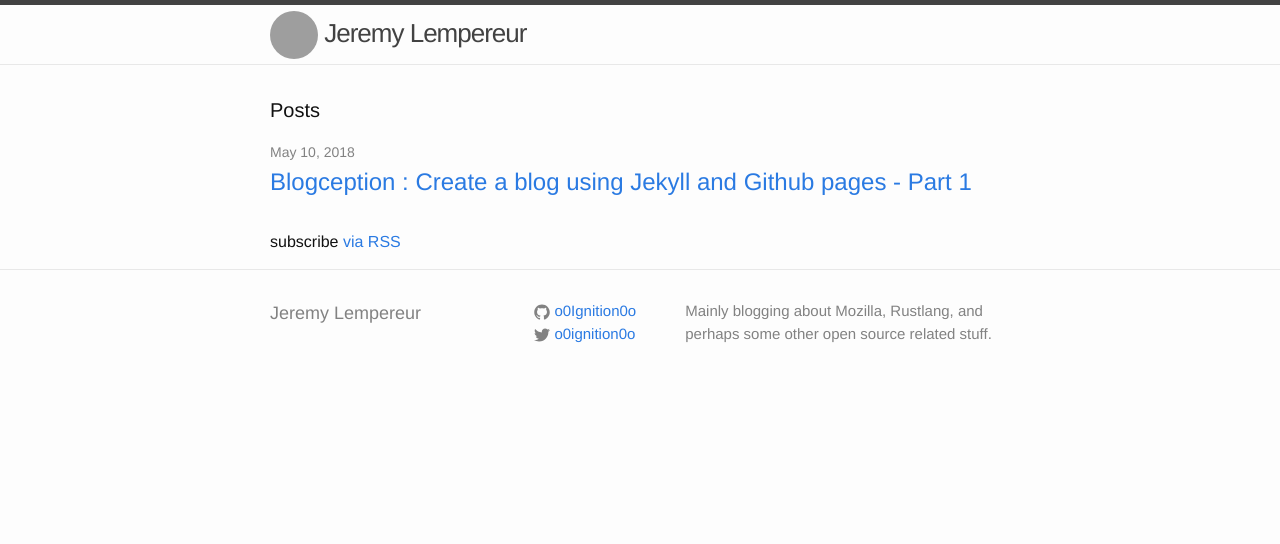
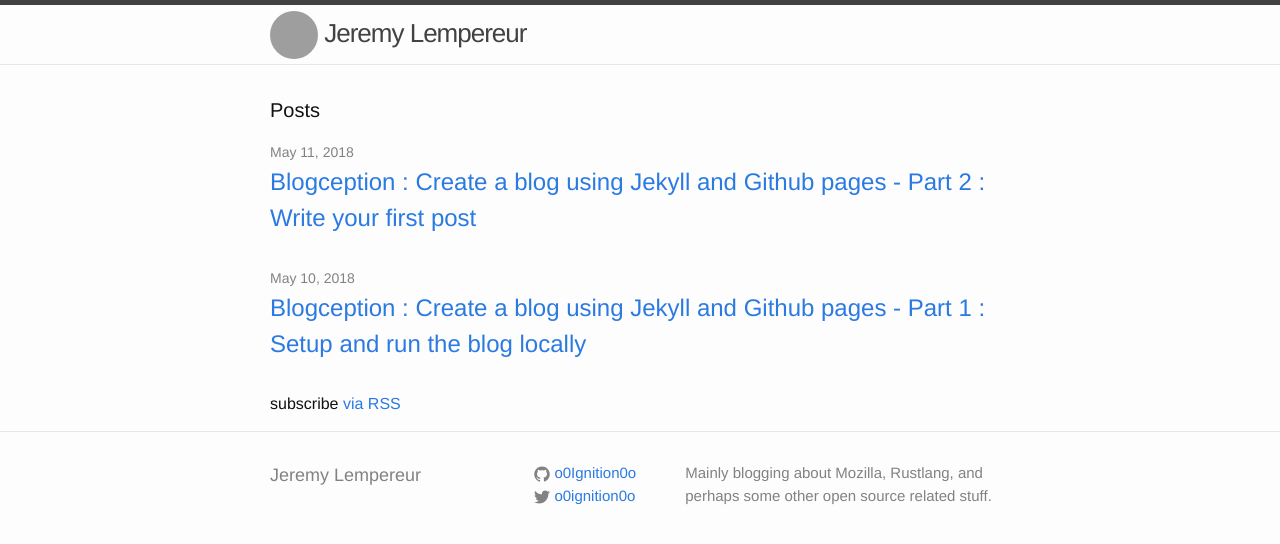
Before and after one commit to o0Ignition0o/blog, a Jekyll site: the page built from index.html, in a window 1280 px wide. Shown: the top 544 px of the page. Built offline with Jekyll 4.4.1, drawn with Linux system fonts in a browser that asks for light colours; part of the change alters nothing that is shown; grey boxes are pictures that could not be loaded.

Commit message:
Blogception part two: Write your first blog post.

````diff
--- a/_posts/2018-05-10-blogception-create-blog-jekyll-github-pages-part-1.md
+++ b/_posts/2018-05-10-blogception-create-blog-jekyll-github-pages-part-1.md
@@ -1,6 +1,6 @@
 ---
 layout: post
-title: "Blogception : Create a blog using Jekyll and Github pages - Part 1"
+title: "Blogception : Create a blog using Jekyll and Github pages - Part 1 : Setup and run the blog locally"
 author: Jeremy Lempereur - o0Ignition0o
 ---
 
@@ -15,13 +15,15 @@ One of the main issues I've faced as I was trying to write blog posts (besides c
 - Do I really have to learn _insert_framework_name_here_ just in order to write articles ?
 - Will I have to be mindful of HTML / CSS while I only want to write plain sentences ?
 
-So I looked and found a couple of tools that helped me setup my blog.
+So I looked and found a couple of tools that helped me setup my blog. This is a several parts howto to spare you the trouble :)
 
 In the first part, we check the requirements in order to setup and run the blog locally, and we run our blog for the first time.
 
+In the [second part]({{ "/2018/05/11/blogception-create-blog-jekyll-github-pages-part-2.html" | prepend: site.baseurl }}), we edit the global site configuration, and write our first blog post.
+
 The entire source code of the blog (and its contents) can be found on [a Github repository](https://github.com/o0Ignition0o/blog). Feel free to fork it, edit it, and use it for your own purposes !
 
-# 1. Prerequisites
+## 1. Prerequisites
 
 In order to run a local version of the blog on your computer, and in order to publish it online, you will need a couple of tools :
 
@@ -33,7 +35,7 @@ Don't worry, you won't actually need to learn and write Ruby, The blog articles
 
 What you do need to know a bit, is how to use Github and git, since it's out of the scope of this series. A great quickstart on how to use git and github in an Open Source context can be found on [channelcs blog](https://channelcs.github.io/best-practices-in-a-collaborative-environment.html).
 
-# 2. Get the blog boilerplate
+## 2. Get the blog boilerplate
 
 You didn't expect me to let you down and let you start from scratch, did you ? :)
 
@@ -105,9 +107,13 @@ Now visit [http://127.0.0.1:4000/rust-lang-blog-boilerplate/](http://127.0.0.1:4
 
 ![Our first blog is running !]({{ "/images/first_run.png" | prepend: site.baseurl }} "First blog run")
 
+## Conclusion
+
 Congratulations, you have successfully forked, cloned and setup your first blog !
 
-In the next article, we'll figure out how to edit the configuration, and we'll write our first blog post together !
+In this article, we figured out how to install the requirements, and how to setup our local jekyll blog.
+
+In the [next article]({{ "/2018/05/11/blogception-create-blog-jekyll-github-pages-part-2.html" | prepend: site.baseurl }}), we'll figure out how to edit the configuration, and we'll write our first blog post together !
 
 If you're really eager to do it, have a look at the [_config.yml](https://github.com/o0Ignition0o/rust-lang-blog-boilerplate/blob/master/_config.yml) file in the boilerplate, as well as the [README.md](https://github.com/o0Ignition0o/rust-lang-blog-boilerplate/blob/master/README.md) file, and the [dummy blog post](https://github.com/o0Ignition0o/rust-lang-blog-boilerplate/blob/master/_posts/2018-05-10-blog-boilerplate.md) :)
 
--- /dev/null
+++ b/_posts/2018-05-11-blogception-create-blog-jekyll-github-pages-part-2.md
@@ -0,0 +1,119 @@
+---
+layout: post
+title: "Blogception : Create a blog using Jekyll and Github pages - Part 2 : Write your first post"
+author: Jeremy Lempereur - o0Ignition0o
+---
+
+Blogception is a series of blog posts on how to create a blog... and posts.
+
+As part of the [content-o-tron](https://github.com/rust-community/content-o-tron) initiative, we're committed to help each member of the community and each newcomer to share their story using rust.
+This means empowering everyone to write blog posts in order to share feedback with the world.
+
+One of the main issues I've faced as I was trying to write blog posts (besides choosing a topic, and suffering the [impostor syndrome](https://en.wikipedia.org/wiki/Impostor_syndrome); feeling I'm not goot enough to write, or that my experiences are not worth sharing), was the physical setup:
+
+- Should I setup a CMS ?
+- Do I really have to learn _insert_framework_name_here_ just in order to write articles ?
+- Will I have to be mindful of HTML / CSS while I only want to write plain sentences ?
+
+So I looked and found a couple of tools that helped me setup my blog. This is a several parts howto to spare you the trouble :)
+
+In the [first part]({{ "/2018/05/10/blogception-create-blog-jekyll-github-pages-part-1.html" | prepend: site.baseurl }}), we check the requirements in order to setup and run the blog locally, and we run our blog for the first time.
+
+In the second part, we edit the global site configuration, and write our first blog post.
+
+The entire source code of the blog (and its contents) can be found on [a Github repository](https://github.com/o0Ignition0o/blog). Feel free to fork it, edit it, and use it for your own purposes !
+
+## 1. Edit the global configuration
+
+Now that the blog is setup and running locally on your computer, it's time to edit it so it will be yours !
+
+The global configuration file, _config.yml can be found [at the root directory](https://github.com/o0Ignition0o/rust-lang-blog-boilerplate/blob/master/_config.yml)  of the project.
+
+Let's go through each of the settings together, using this blogs configuration as an example :
+
+```yml
+# Site settings
+title: Jeremy Lempereur # This is the blog name
+description: Mainly blogging about Mozilla, Rustlang, and perhaps some other open source related stuff. # A basic description for the blogs purposes
+baseurl: "" # We'll use it in part 3 of this series
+url: "https://blog.jeremylempereur.com" # This will also come in handy in part 3 of this series
+logo: "https://avatars2.githubusercontent.com/u/9465678?s=460&v=4" # This one is used as blog logo (right now it's my profile picture)
+twitter_username: o0ignition0o # Your twitter handle
+github_username: o0Ignition0o # Your github handle
+
+```
+
+These settings will come in handy on the html templates, in the [header page](https://github.com/o0Ignition0o/rust-lang-blog-boilerplate/blob/master/_includes/header.html).
+As an example, this is the generated code of this blogs header:
+
+```html
+<!-- _layouts/layout.hyml -->
+<a class="site-title" href="{{ site.baseurl }}"><img id="site-logo" src="{{ site.logo }}"/> {{ site.title }}</a>
+```
+
+This template uses the baseurl (which is empty), and the logo we configured a couple of minutes ago.
+
+As you can see, variables can be injected by wrapping {\{ and }\} tags around a variable. You can add your own, and use it in the html templates you define.
+
+<!> Note that you don't have to restart the jekyll server when editing css, markdown and html files, but you do have to restart the server when you edit the configuration <!>
+
+As a quick reminder, you can start your server by running ``` bundle exec jekyll serve ``` in the root directory.
+
+Take a bit of time to play around with the _includes and _layouts directory, as well as the index.html file in order to customize the way your blog will render. Once you're satisfied with the results, we can proceed to the next part.
+
+## 2. Let's write our first blog post !
+
+I probably wouldn't be able to build a guide as thorough as the official [Jekyll documentation](https://jekyllrb.com/docs/home/) which is pretty awesome, go check it out !
+
+Here are a couple of key takeaways you can use to start writing your blog post right now :
+
+- Create a file in the _posts directory
+- The file name does matter, and will resolve to the blog post url (2018-05-11-test-blog.md will resolve to /2018/05/11/test-blog.html)
+- A markdown file starts with a Fonts matter block, which helps you define meta data for your post :
+
+```markdown
+---
+layout: post
+title: "Blogception : Create a blog using Jekyll and Github pages - Part 2 : Write your first post"
+author: Jeremy Lempereur - o0Ignition0o
+---
+```
+
+[Markdown rules](https://guides.github.com/features/mastering-markdown/) apply, as well as a couple of [jekyll tricks](https://jekyllrb.com/docs/posts/) in order to create really cool content.
+
+For example, you can write something in *italic* like this, you can write in **bold** like that.
+
+## This is an h1 (big) title
+
+# This title is a bit smaller
+
+- This is a list item
+- This is an other list item
+
+Visit [https://guides.github.com/features/mastering-markdown/](https://guides.github.com/features/mastering-markdown/) to get more information !
+
+## 3. Contents
+
+This blog series focuses on the technical setup of a blog.
+
+If you're wondering about how to write, know that the Rust Community effort is here to help you blog on your journey. The community provides mentoring, proofreading, and helps you through each step of the writing process.
+
+If you've come this far, you are more than ready to write your first blog post ! :)
+
+Here's an amazing guide of how to structure your blog post, and a couple of key points you want to consider before writing :
+
+[https://github.com/rust-community/content-o-tron/blob/master/guides/blog_post_template.md](https://github.com/rust-community/content-o-tron/blob/master/guides/blog_post_template.md)
+
+Find out more about the rust community and the [content-o-tron effort](https://github.com/rust-community/content-o-tron), and come have a chat with us on [Gitter](https://gitter.im/content-o-tron/Lobby) or on the IRC [#rust-content](https://kiwiirc.com/client/irc.mozilla.org:+6667/#rust-content) channel !
+
+## Conclusion
+
+Congratulations, you have succesfully configured your blog, and written your first post !
+
+In the [previous article]({{ "/2018/05/10/blogception-create-blog-jekyll-github-pages-part-1.html" | prepend: site.baseurl }}), we figured out how to install the requirements, and how to setup our local jekyll blog.
+
+In this article, we figured out how to edit the configuration, and how to write our first blog post together.
+
+In the next article, we will check out how to publish our blog on github pages, and how to setup a domain name so we can share a cool link to our brand new blog !
+
+If you have any question, run into an issue, see a typo, want to show me your first blog post, or just wanna chat, please send me a DM on [twitter]({{ site.twitter_username | prepend: "https://twitter.com/" }}), or [open an issue](https://github.com/o0Ignition0o/blog/issues/new) on the blog repository, I would be glad to have a chat with you !
````
